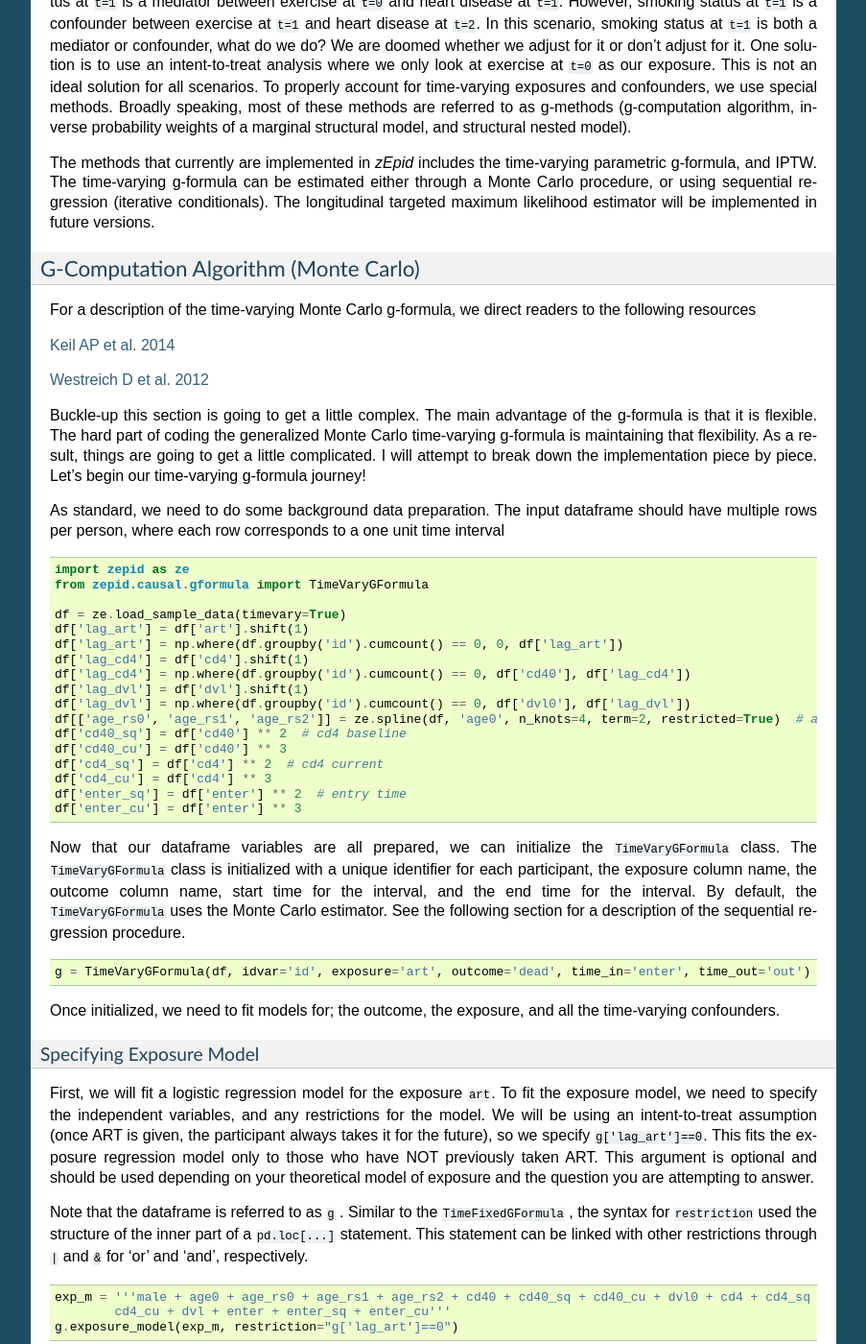
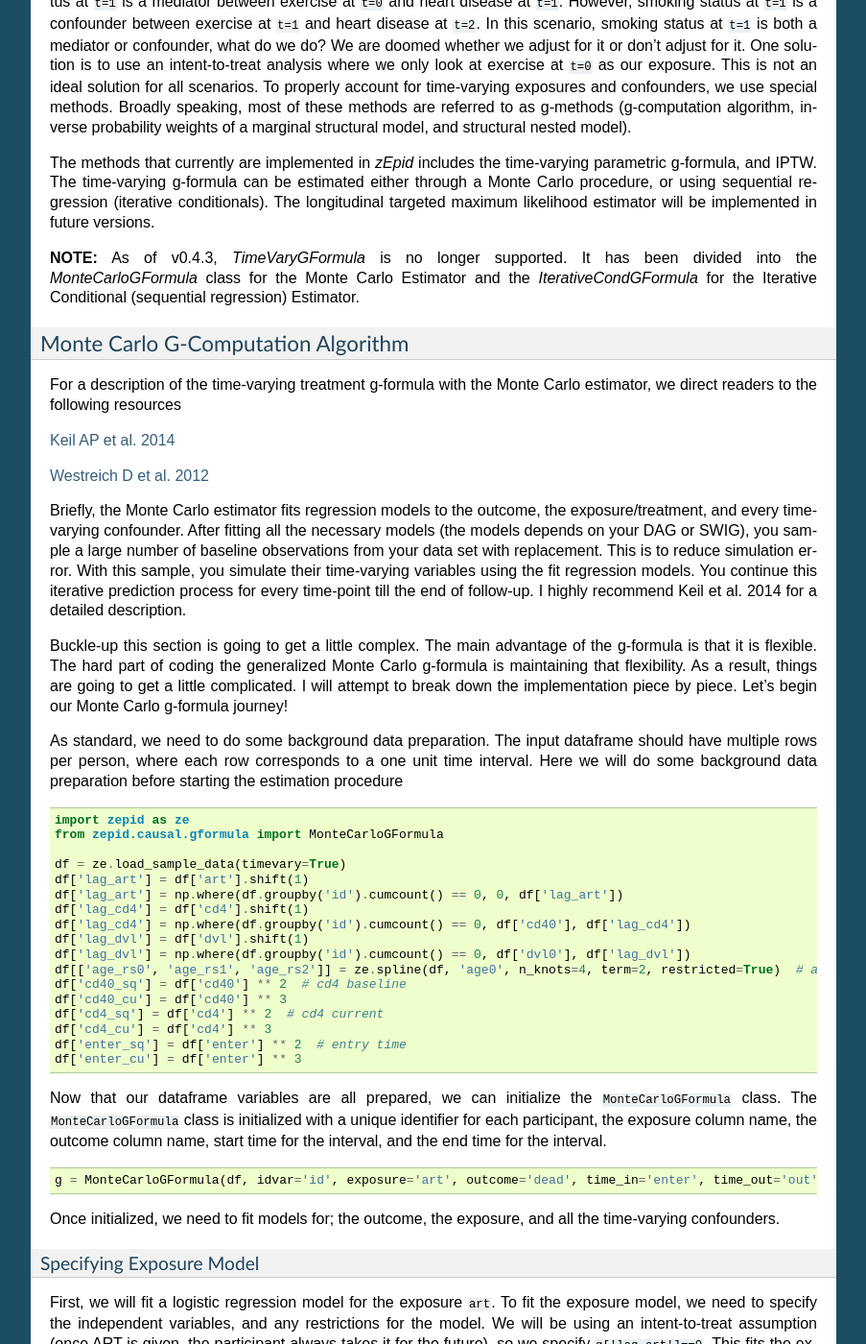
Before and after one commit to pzivich/zEpid, a Sphinx documentation site: the page built from docs/Causal.rst, in a window 1280 px wide and 1400 px high, scrolled down 13155 px. Shown: the whole window at 96% size, without its empty margins (198-1101 px from the left). Built offline with Sphinx 7.4.7, drawn with Linux system fonts in a browser that asks for light colours; some of the changed text lies outside the part shown.

Commit message:
Updates to time-vary g-formula docs #70

```diff
--- a/docs/Causal.rst
+++ b/docs/Causal.rst
@@ -670,26 +670,39 @@ The methods that currently are implemented in *zEpid* includes the time-varying
 time-varying g-formula can be estimated either through a Monte Carlo procedure, or using sequential regression
 (iterative conditionals). The longitudinal targeted maximum likelihood estimator will be implemented in future versions.
 
-G-Computation Algorithm (Monte Carlo)
--------------------------------------
-For a description of the time-varying Monte Carlo g-formula, we direct readers to the following resources
+**NOTE:** As of v0.4.3, `TimeVaryGFormula` is no longer supported. It has been divided into the `MonteCarloGFormula`
+class for the Monte Carlo Estimator and the `IterativeCondGFormula` for the Iterative Conditional (sequential
+regression) Estimator.
+
+Monte Carlo G-Computation Algorithm
+-----------------------------------
+For a description of the time-varying treatment g-formula with the Monte Carlo estimator, we direct readers to the
+following resources
 
 `Keil AP et al. 2014 <https://www.ncbi.nlm.nih.gov/pubmed/25140837>`_
 
 `Westreich D et al. 2012 <https://www.ncbi.nlm.nih.gov/pmc/articles/PMC3641816/>`_
 
+Briefly, the Monte Carlo estimator fits regression models to the outcome, the exposure/treatment, and every
+time-varying confounder. After fitting all the necessary models (the models depends on your DAG or SWIG), you sample
+a large number of baseline observations from your data set with replacement. This is to reduce simulation error. With
+this sample, you simulate their time-varying variables using the fit regression models. You continue this iterative
+prediction process for every time-point till the end of follow-up. I highly recommend Keil et al. 2014 for a detailed
+description.
+
 Buckle-up this section is going to get a little complex. The main advantage of the g-formula is that it is flexible.
-The hard part of coding the generalized Monte Carlo time-varying g-formula is maintaining that flexibility. As a result,
+The hard part of coding the generalized Monte Carlo g-formula is maintaining that flexibility. As a result,
 things are going to get a little complicated. I will attempt to break down the implementation piece by piece. Let's
-begin our time-varying g-formula journey!
+begin our Monte Carlo g-formula journey!
 
 As standard, we need to do some background data preparation. The input dataframe should have multiple rows per person,
-where each row corresponds to a one unit time interval
+where each row corresponds to a one unit time interval. Here we will do some background data preparation before
+starting the estimation procedure
 
 .. code:: python
 
   import zepid as ze
-  from zepid.causal.gformula import TimeVaryGFormula
+  from zepid.causal.gformula import MonteCarloGFormula
 
   df = ze.load_sample_data(timevary=True)
   df['lag_art'] = df['art'].shift(1)
@@ -706,15 +719,13 @@ where each row corresponds to a one unit time interval
   df['enter_sq'] = df['enter'] ** 2  # entry time
   df['enter_cu'] = df['enter'] ** 3
 
-Now that our dataframe variables are all prepared, we can initialize the ``TimeVaryGFormula`` class. The
-``TimeVaryGFormula`` class is initialized with a unique identifier for each participant, the exposure column name, the
-outcome column name, start time for the interval, and the end time for the interval. By default, the
-``TimeVaryGFormula`` uses the Monte Carlo estimator. See the following section for a description of the sequential
-regression procedure.
+Now that our dataframe variables are all prepared, we can initialize the ``MonteCarloGFormula`` class. The
+``MonteCarloGFormula`` class is initialized with a unique identifier for each participant, the exposure column name, the
+outcome column name, start time for the interval, and the end time for the interval.
 
 .. code:: python
 
-  g = TimeVaryGFormula(df, idvar='id', exposure='art', outcome='dead', time_in='enter', time_out='out')
+  g = MonteCarloGFormula(df, idvar='id', exposure='art', outcome='dead', time_in='enter', time_out='out')
 
 Once initialized, we need to fit models for; the outcome, the exposure, and all the time-varying confounders.
 
@@ -784,7 +795,7 @@ the Monte Carlo process and provide invalid results.
 
 I will reiterate here again that careful thought needs to be made into the model order, the variables included in
 predictive models, and any recoding/restrictions that need to be applied in each Monte Carlo step. If you have further
-questions, or need help applying this, please reach out to us on GitHub.
+questions, or need help applying this, please reach out to us on GitHub or Gitter.
 
 .. code:: python
 
@@ -816,11 +827,11 @@ names. This allows the Monte Carlo algorithm to lag the variables properly as it
 such. Next, we specify ``sample=10000``, which samples with replacement from initial observations. These are used as
 the starting points for the Monte Carlo simulation process. By default, 10000 samples are used. A high number of samples
 should be used to minimize simulation error. Next, I wrote the optional argument ``t_max`` out. By default
-``TimeVaryGFormula`` uses the maximum time as the stopping point for the MCMC process. The MCMC process can be terminated
-at an earlier iteration point by setting ``t_max`` to the desired stopping point. Lastly is the ``recode`` option. This
-is similar to the ``recode`` option in ``TimeVaryGFormula.add_covariate_model``. This is used to change the functional
-form for the entrance times or other variables not included in models, but need to be updated throughout the
-Monte Carlo process.
+``MonteCarloGFormula`` uses the maximum time as the stopping point for the Monte-Carlo-Markov-Chain process. The MCMC
+process can be terminated at an earlier iteration point by setting ``t_max`` to the desired stopping point. Lastly is
+the ``recode`` option. This is similar to the ``recode`` option in ``TimeVaryGFormula.add_covariate_model``. This is
+used to change the functional form for the entrance times or other variables not included in models, but need to be
+updated throughout the Monte Carlo process.
 
 .. code:: python
 
@@ -930,48 +941,45 @@ vs all untreated.
 Confidence Intervals
 ~~~~~~~~~~~~~~~~~~~~
 To obtain confidence intervals, nonparametric bootstrapping should be used. Take note that this will take awhile to
-finish (especially if a high number of resampling is used).
+finish (especially if a high number of resamples are used).
 
-As of version 0.4.0, TimeVaryGFormula is slower than SAS. If you are interested in optimization problems or have some
-experience with optimization problems, please contact me on GitHub.
+As of version 0.4.3, `MonteCarloGFormula` is slower than SAS. If you are interested in optimization problems or have
+some experience with optimization problems, please contact me on GitHub.
 
-G-Computation Algorithm (Sequential Regression)
------------------------------------------------
+Iterative Conditional G-Computation Algorithm
+---------------------------------------------
 As demonstrated in the last section, the Monte Carlo time-varying g-formula has lots of errors where model
-miss-specification can occur. One approach around this is to use the sequential regression estimator (also referred to
-as iterative conditionals). This approach only requires specification of the outcome regression model. However, this
-approach does not deal well with sparse survival data. It is best suited for longitudinal data collected at specified
-time-points.
-
-For an in-depth description of the sequential regression g-formula, we direct readers to
+miss-specification can occur. Specifically, you need to have all of your parametric models correctly specified. This
+can be an unreasonable assumption when you have many time-varying confounders. One approach around this is to use the
+Iterative Conditional estimator (also referred to as sequential regression). This approach only requires specification
+of the outcome regression model. However, this approach does not deal well with sparse survival data. It is best
+suited for longitudinal data collected at specified time-points. For an in-depth description of the iterative
+conditional g-formula, we direct readers to
 
 `Kreif N et al. 2017 <https://academic.oup.com/aje/article/186/12/1370/3886032>`_
 
-To demonstrate the sequential regression g-formula, we will use a simulated data set. First, we load the necessary
-functions
+To demonstrate the sequential regression g-formula, we will use a simulated longitudinal data set. First, we load the
+necessary functions
 
 .. code:: python
 
   from zepid import load_longitudinal_data
-  from zepid.causal.gformula import TimeVaryGFormula
+  from zepid.causal.gformula import IterativeCondGFormula
 
   df = load_longitudinal_data()
 
-The sequential regression g-formula can be estimated by specifying the ``method='SequentialRegression'`` option in the
-initial ``TimeVaryGFormula``
+The sequential regression g-formula can be estimated by ``IterativeCondGFormula``
 
 .. code:: python
 
-  g = TimeVaryGFormula(data, idvar='id', exposure='A', outcome='Y', time_out='t', method='SequentialRegression')
+  g = IterativeCondGFormula(data, idvar='id', exposure='A', outcome='Y', time_out='t')
 
-*Note*: for the sequential regression estimator, only the ``time_out`` needs to be specified. ``time_in`` is only
-necessary for the Monte Carlo g-formula.
 
 Specifying Outcome Model
 ~~~~~~~~~~~~~~~~~~~~~~~~
 After initialized, the outcome model must be specified. Note that this model will apply to each successive estimation
 (sequential regression) applied to estimate the model. The model is re-fit to each time point for previously predicted
-data. Please see Kreif et al. *AJE* 2017 for a full description
+data. Please see Kreif et al. *AJE* 2017 for a full description of the procedure
 
 .. code:: python
 
@@ -1010,7 +1018,6 @@ Confidence Intervals
 ~~~~~~~~~~~~~~~~~~~~
 Same as the Monte Carlo g-formula, non-parametric bootstrapping should be used to obtain confidence intervals for the
 sequential regression estimator.
-
 
 Inverse Probability of Treatment Weights
 ------------------------------------------
```
Also changed, not shown: other parts of docs/Causal.rst (+4 -4 lines).
